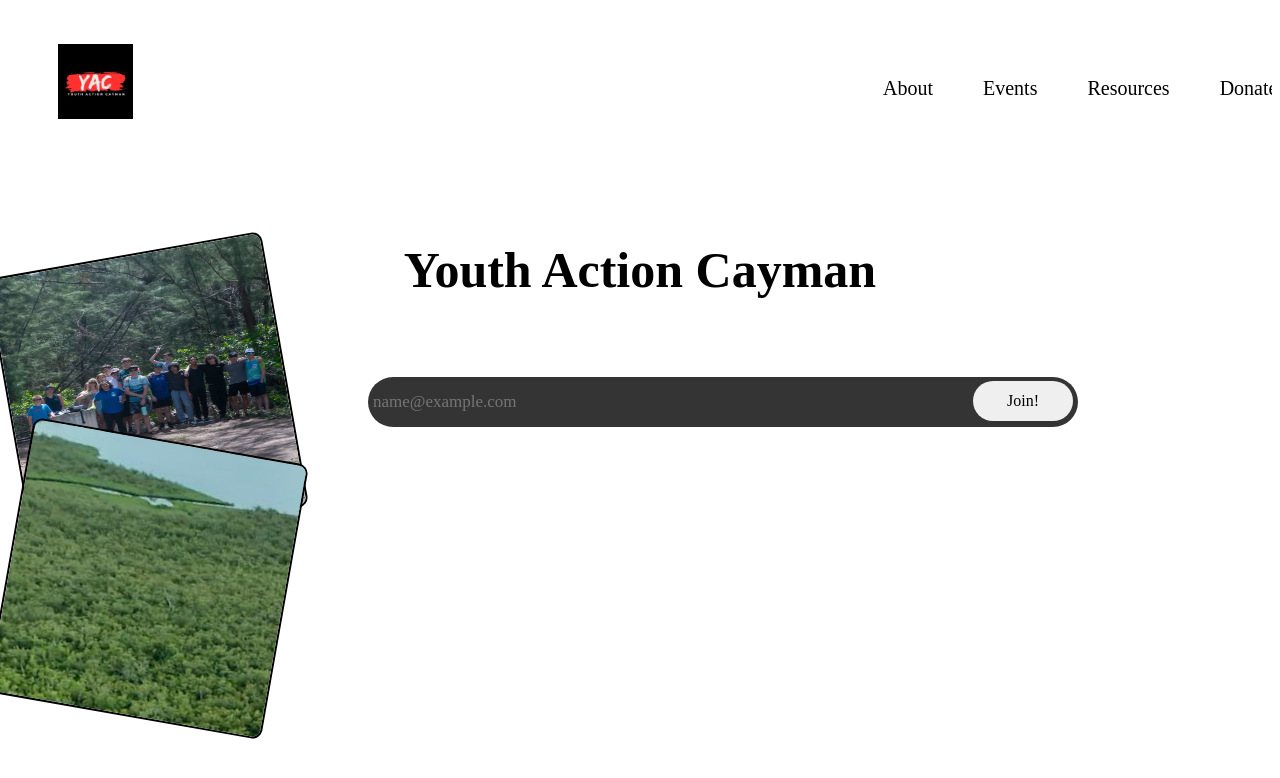
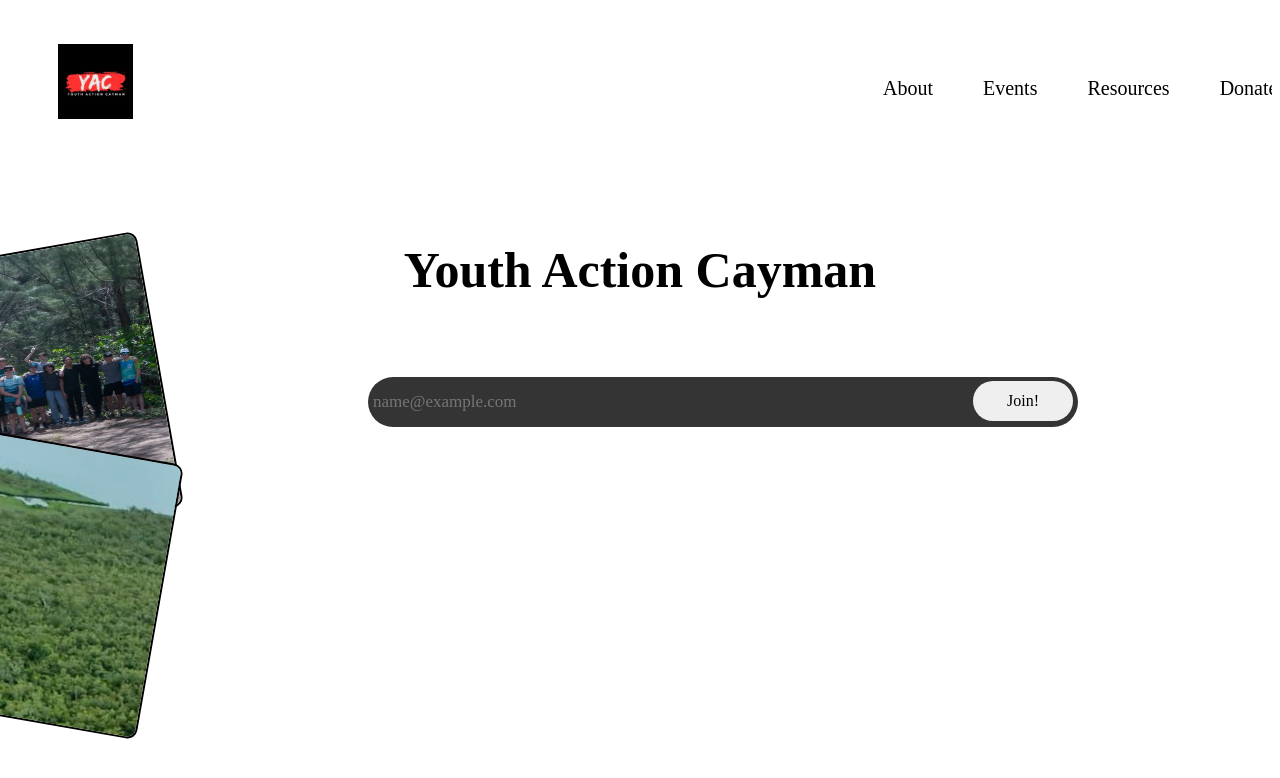
Before and after one commit to tigerseyemax1/YAC-website, a React (Vite) app: page / in a window 1280 px wide. Shown: the top 778 px of the page. Built offline with nearby package versions, Linux system fonts and the light colour scheme.

Commit message:
fixed imagegsap animation rendering + realised we need to clean up css

```diff
--- a/src/App.css
+++ b/src/App.css
@@ -70,6 +70,7 @@
   align-items:left;
   overflow: hidden;
   margin-top: 100px;
+  margin-left: -125px;
   width: 275px;
   height: 275px;
   border-radius: 10px;
@@ -79,12 +80,10 @@
 
 .img2 {
   display: inline-block;
-}
-
-.img2 {
   position: absolute;
   overflow: hidden;
   margin-top: 300px;
+  margin-left: -125px;
   width: 275px;
   height: 275px;
   border-radius: 10px;
@@ -97,6 +96,7 @@
   width: 100%;
   height: 2000px;
 }
+
 #submit{
   position: relative;
   left: 255px;
--- a/src/App.jsx
+++ b/src/App.jsx
@@ -29,10 +29,10 @@
            onMouseEnter = {() => { animateForward1(); }}
            onMouseLeave = {() => { animateBackward1(); }}
            >
-        <img id="img1" src = {yacmeeting1} alt = "YAC"></img>
+        <img id="img" src = {yacmeeting1} alt = "YAC"></img>
       </div>
 
-      {/* notice that the functions are now numbered, each image will have to have its own separate function pair because:
+      {/* notice that the functions are now numbered - each image will have to have its own separate function pair because:
       the gsap.to() function is called on the div container name and each image div container has a unique name */}
 
       <div className = "img2"
--- a/src/gsapFunctions.js
+++ b/src/gsapFunctions.js
@@ -11,17 +11,17 @@
 })
 
 export const animateForward1 = () => {
-  gsap.to(".imageGSAP", {x:75, y:25})
+  gsap.to(".imageGSAP", {duration: 0.40, x:150, y:25})
 }
 
 export const animateBackward1 = () => {
-  gsap.to(".imageGSAP", {x:-75, y:-25})
+  gsap.to(".imageGSAP", {duration: 0.40, x:0, y:0})
 }
 
 export const animateForward2 = () => {
-  gsap.to(".img2", {x:75, y:25})
+  gsap.to(".img2", {duration: 0.40, x:150, y:25})
 }
 
 export const animateBackward2 = () => {
-  gsap.to(".img2", {x:-75, y:-25})
+  gsap.to(".img2", {duration: 0.40, x:0, y:0})
 }
```
